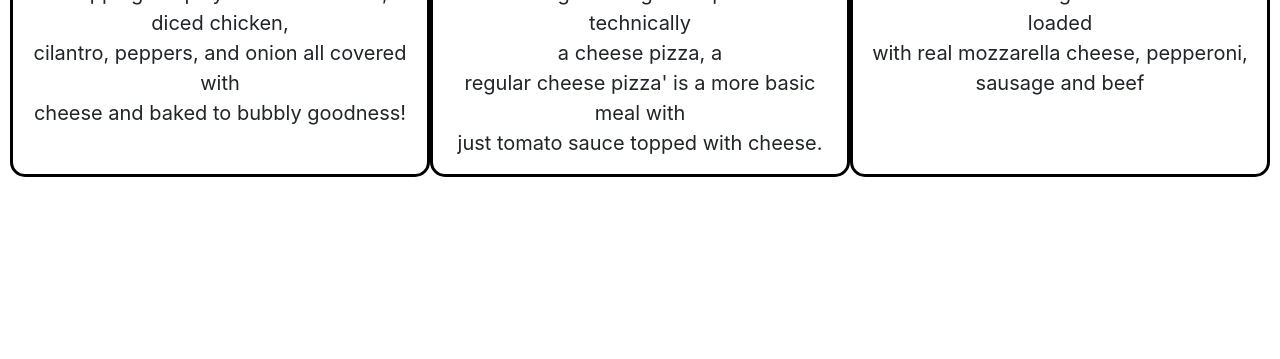
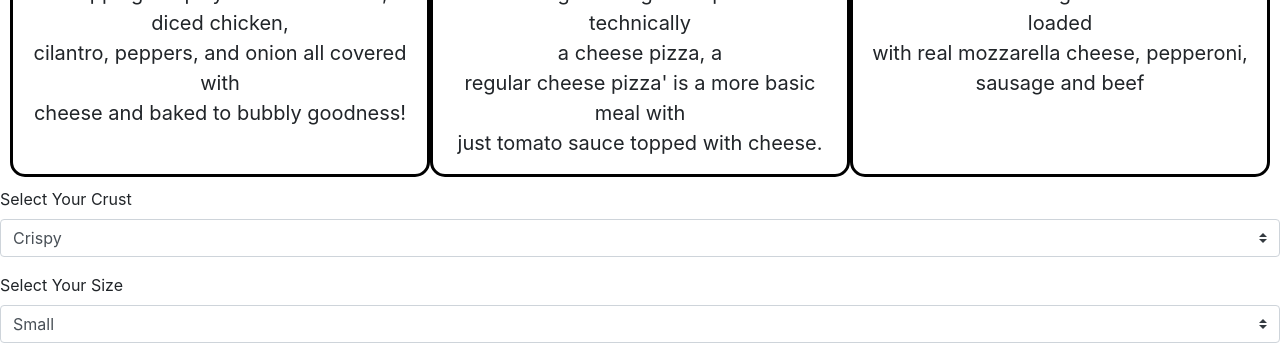
Before and after one commit to kelvinkip/Pizza-Palace, a plain HTML site: page index.html in a window 1280 px wide. Shown: the part 834-1193 px from the top of the page. Before the commit the page ends 1021 px from the top, so only its background shows below. Drawn offline with nearby package versions, Linux system fonts and the light colour scheme.

Commit message:
added form section for selection

```diff
--- a/index.css
+++ b/index.css
@@ -40,3 +40,6 @@
     height: 170px;
     width: 200px;
 }
+.form{
+    background-color: black;
+}
--- a/index.html
+++ b/index.html
@@ -50,6 +50,21 @@
         <p>Crafted with our signature sauce and loaded <br> with real mozzarella cheese, pepperoni, sausage and beef</p>
     </div>
     </div>
+    <form id="form" >
+      <label for="select">Select Your Crust</label>
+      <select class="browser-default custom-select custom-select-md mb-3 name">
+        <option value="crust">Crispy</option>
+        <option value="crust">Stuffed</option>
+        <option value="crust">Gluten-Free</option>
+      </select>
+      <label for="select">Select Your Size</label>
+      <select class="browser-default custom-select custom-select-md mb-3 name">
+        <option value="size">Small</option>
+        <option value="size">Medium</option>
+        <option value="size">Large</option>
+      </select>
+
+    </form>
     <!-- Optional JavaScript -->
     <!-- jQuery first, then Popper.js, then Bootstrap JS -->
     <script src="https://code.jquery.com/jquery-3.3.1.slim.min.js" integrity="sha384-q8i/X+965DzO0rT7abK41JStQIAqVgRVzpbzo5smXKp4YfRvH+8abtTE1Pi6jizo" crossorigin="anonymous"></script>
```
